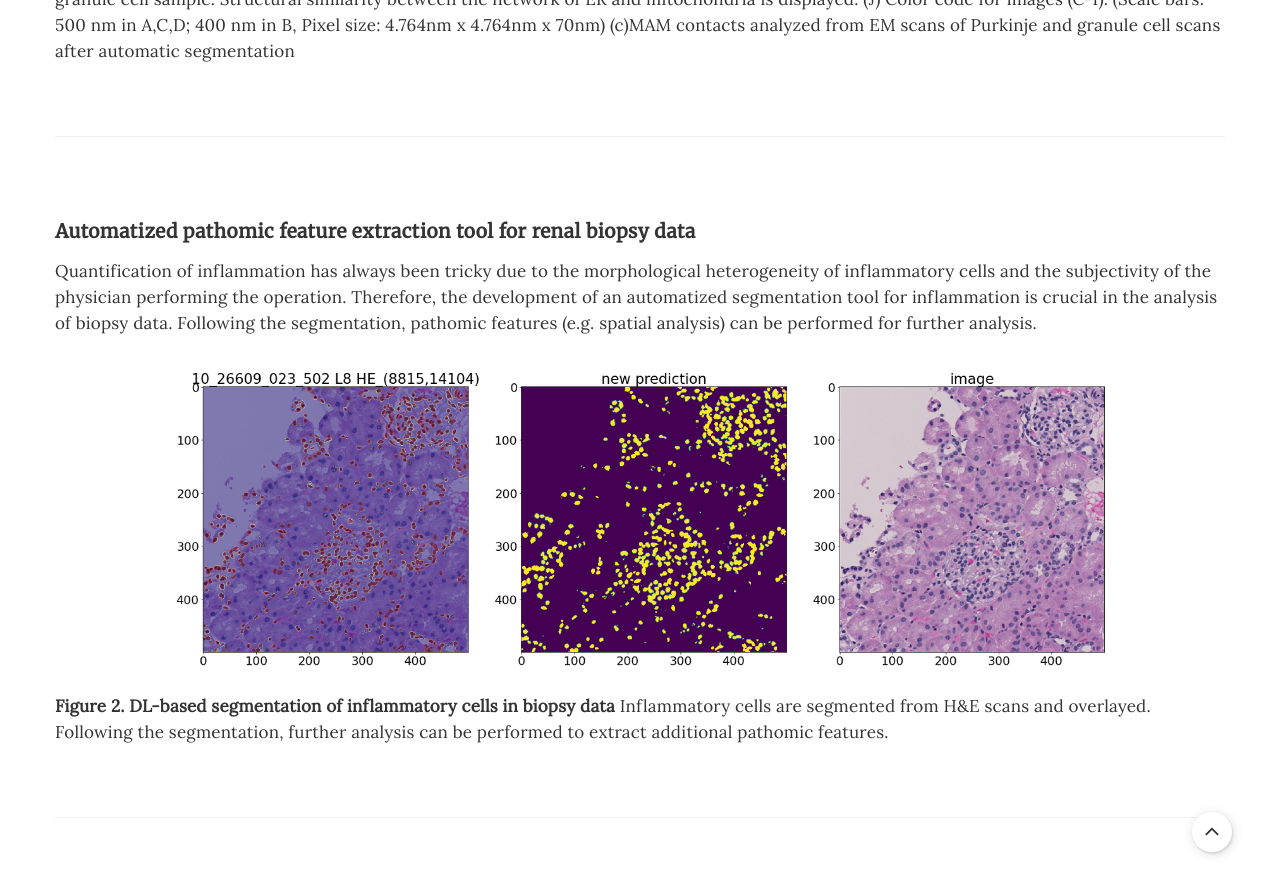
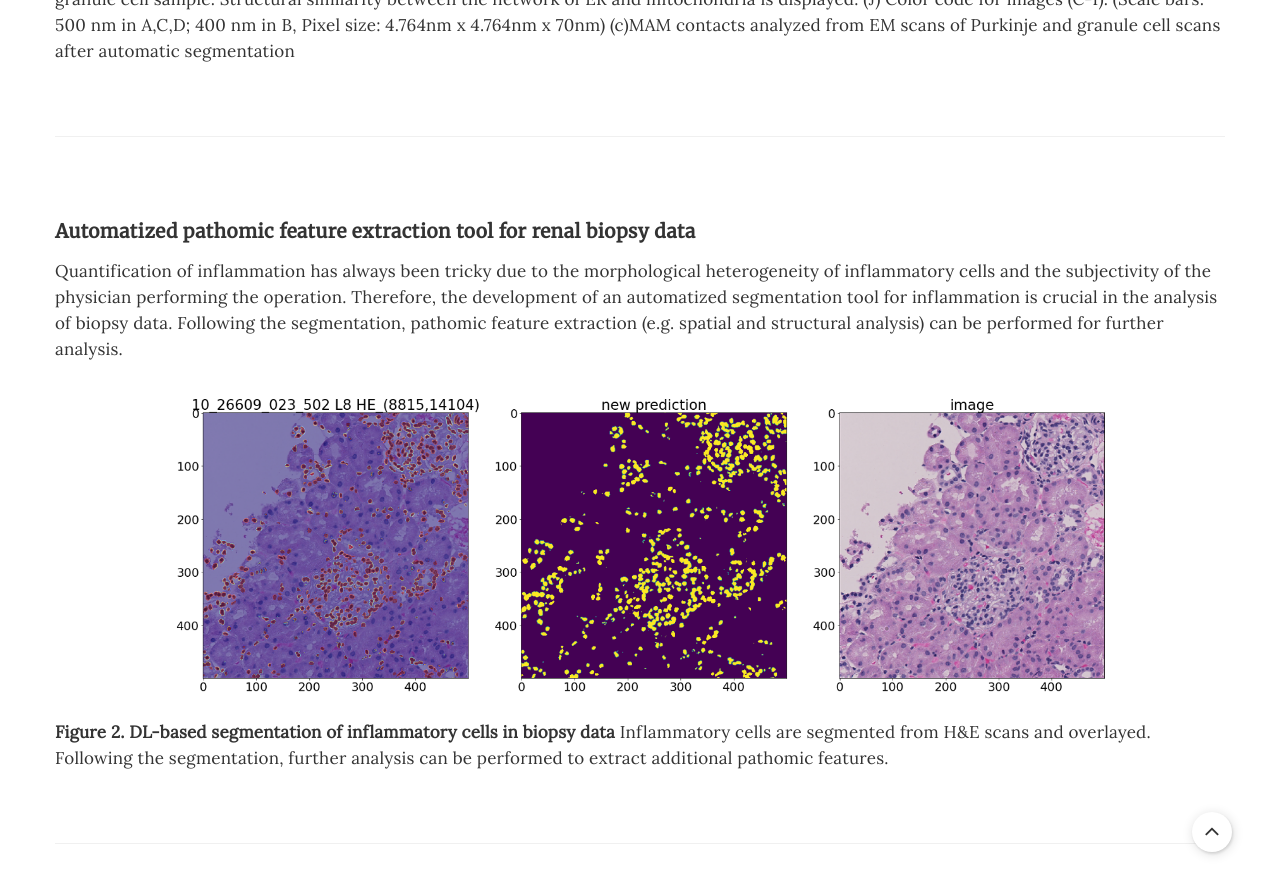
Before and after one commit to rpraka/JihyeonJe.com, a Jekyll site: the page about.html, which Jekyll copies as it is, in a window 1280 px wide and 900 px high, scrolled down 2187 px. Shown: the top 895 px of the window. Built offline with Jekyll 4.4.1, drawn with Linux system fonts in a browser that asks for light colours.

Commit message:
Update about.html

```diff
--- a/about.html
+++ b/about.html
@@ -112,7 +112,7 @@ http://www.tooplate.com/view/2085-neuron
                          </div>
                          <div class="blog-post-des">
                               <p>Quantification of inflammation has always been tricky due to the morphological heterogeneity of inflammatory cells and the subjectivity of the physician performing the operation. Therefore, the development of an automatized segmentation tool for inflammation is crucial in the analysis of biopsy data.
-                              Following the segmentation, pathomic features (e.g. spatial analysis) can be performed for further analysis. </p>
+                              Following the segmentation, pathomic feature extraction (e.g. spatial and structural analysis) can be performed for further analysis. </p>
                          </div>
                           <div class="blog-post-image">
                                <center>
```
